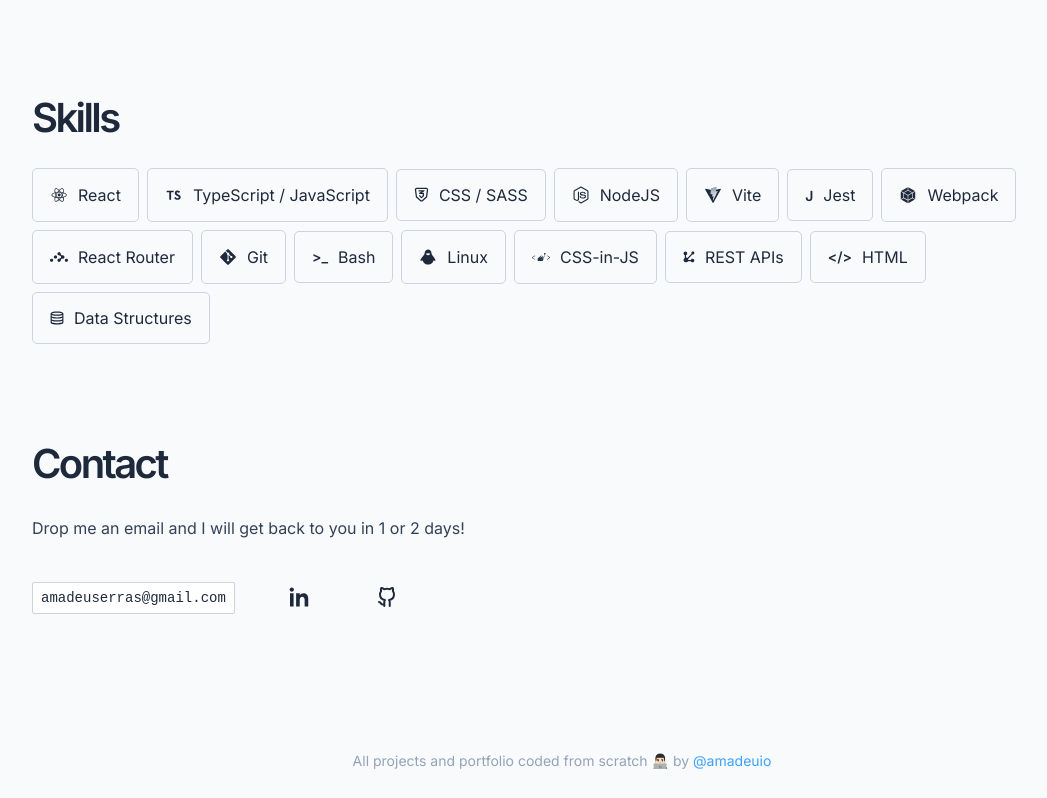
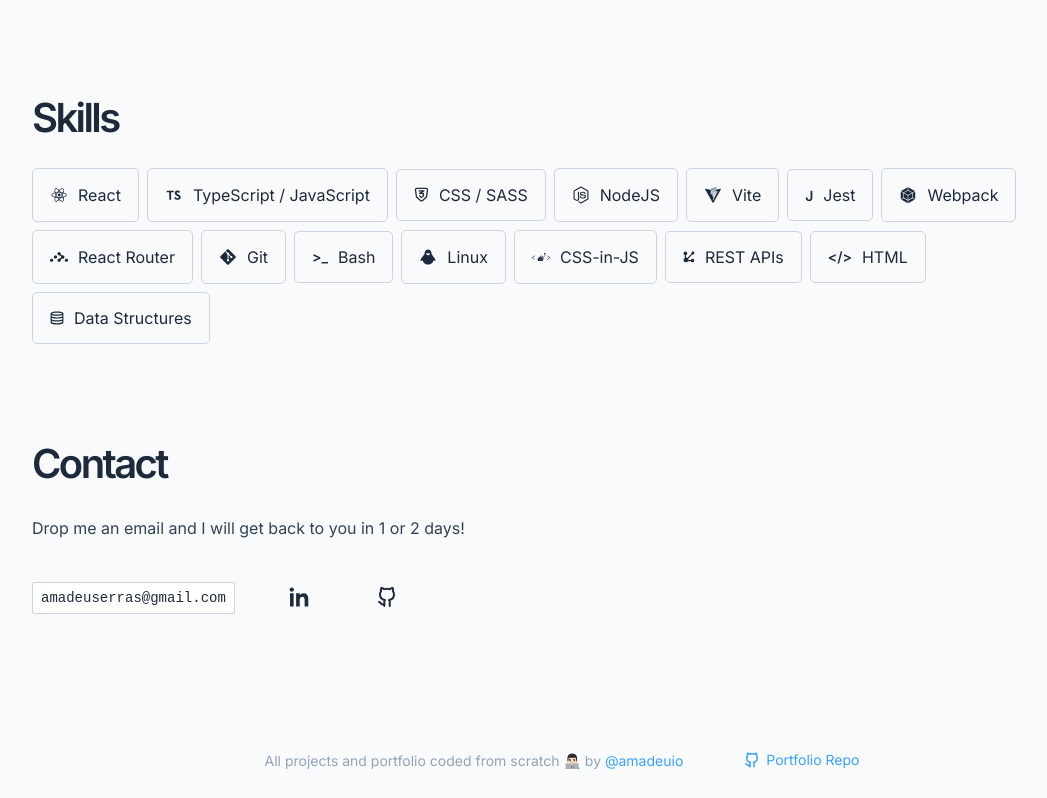
Before and after one commit to amadeuio/portfolio, a React (Vite) app: page / in a window 1280 px wide. Shown: the part 1069-1867 px from the top of the page, without its empty margins (78-1125 px from the left). Built offline with nearby package versions, Linux system fonts and the light colour scheme.

Commit message:
Uncomment repo link in footer

```diff
--- a/src/components/Footer/Footer.tsx
+++ b/src/components/Footer/Footer.tsx
@@ -1,4 +1,5 @@
 import { useLangContext } from "../../context/LangContext";
+import GitHubIcon from "../../icons/GitHubIcon";
 import { credits } from "../../data/locales";
 import styles from "./Footer.module.scss";
 
@@ -14,14 +15,14 @@
         </a>
       </span>
 
-      {/* <a
+      <a
         href="https://github.com/amadeuio/portfolio"
         className={styles.portfolioRepo}
         target="_blank"
         rel="noopener noreferrer">
         <GitHubIcon className={styles.gitHubIcon} />
         Portfolio Repo
-      </a> */}
+      </a>
     </footer>
   );
 };
```
